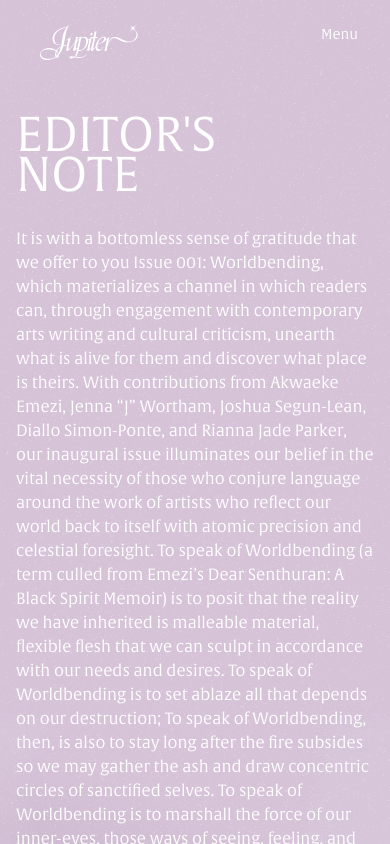
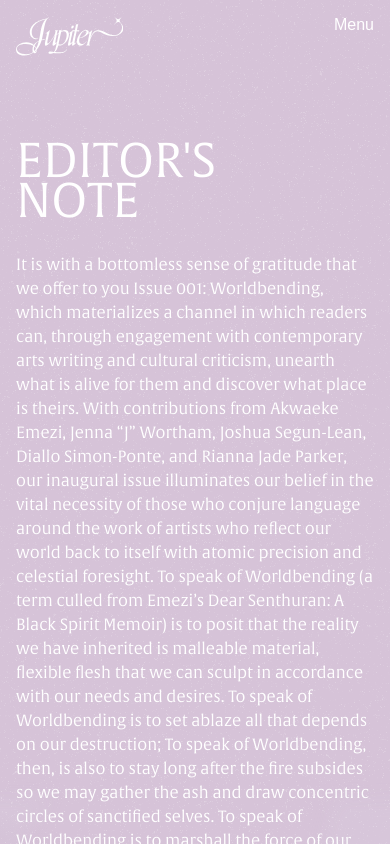
Before and after one commit to lizetteayala1211/jupiter-mag, a Next.js app: page / in a window 390 px wide. Shown: the top 844 px of the page. Built offline with nearby package versions, Linux system fonts and the light colour scheme; no server answers; a web font is replaced by a local one.

Commit message:
quick and dirty fix for menu, NEEDS TO BE FIXED

```diff
--- a/src/components/base/index.tsx
+++ b/src/components/base/index.tsx
@@ -6,6 +6,7 @@ import {
   ChildrenSection,
   Gradient,
   HeaderSection,
+  LottieContainer,
   TriggerMenuContainer,
 } from "./styled"
 import { DesktopGrain, MobileGrain } from "../GrainBackgrounds"
@@ -16,7 +17,11 @@ import {
   Footer,
   StyledComponentsRegistry,
   DynamicHeader,
+  JupiterLogo,
 } from "@/components"
+import { MobileMenuOverlay } from "../header/Mobile"
+import { JupiterAnimation } from "../home/JupiterAnimation"
+import Link from "next/link"
 
 type Props = { children: ReactNode }
 
@@ -24,9 +29,15 @@ export function Base({ children }: Props) {
   const currentPage = useCurrentPage()
   const { isMobile } = useBreakpoints()
 
+  const [showMobileMenu, setShowMobileMenu] = React.useState(false)
+
+  // todo: can useCurrentPage be broken into a more useful hook with more reusable code?
   const isHomePage = currentPage === "home"
+  const isAboutOrContactPage =
+    currentPage === "about" || currentPage === "contact"
 
-  const shouldBeStatic = !isHomePage || (isMobile && !isHomePage)
+  const shouldBeStatic = isAboutOrContactPage || (isMobile && !isHomePage)
+  const shouldBeDynamic = !isMobile && !isAboutOrContactPage
 
   return (
     <StyledComponentsRegistry>
@@ -35,9 +46,43 @@ export function Base({ children }: Props) {
         className="darker-grotesque"
       >
         <HeaderSection>
-          {shouldBeStatic ? <StaticHeader /> : <DynamicHeaderMechanism />}
+          {showMobileMenu && <MobileMenuOverlay onClose={setShowMobileMenu} />}
+          {/* todo: move dynamic header mechanism to components foldre */}
+          {shouldBeStatic ? <StaticHeader /> : null}
+          {shouldBeDynamic ? <DynamicHeaderMechanism /> : null}
         </HeaderSection>
-        <ChildrenSection>{children}</ChildrenSection>
+
+        {/* todo: need to consolidate all header components to be more readable :') */}
+        <ChildrenSection>
+          {isHomePage && (
+            <LottieContainer>
+              <JupiterAnimation />
+            </LottieContainer>
+          )}
+
+          {isMobile && isHomePage ? (
+            <div
+              style={{
+                display: "flex",
+                flexDirection: "row",
+                justifyContent: "space-between",
+                padding: "1em",
+              }}
+            >
+              <Link style={{ width: "30%" }} href="./">
+                <JupiterLogo color="white" />
+              </Link>
+
+              <div
+                style={{ zIndex: 99999 }}
+                onClick={() => setShowMobileMenu(!showMobileMenu)}
+              >
+                Menu
+              </div>
+            </div>
+          ) : null}
+          {children}
+        </ChildrenSection>
         <Ticker />
         <Footer />
       </BaseContainer>
--- a/src/components/base/styled.ts
+++ b/src/components/base/styled.ts
@@ -25,7 +25,10 @@ export const ChildrenSection = styled.section`
   grid-area: children;
   z-index: var(--z-index-three);
 `
-
+export const LottieContainer = styled.div`
+  width: 100%;
+  z-index: var(--z-index-three);
+`
 export const Gradient = styled.div`
   bottom: 0;
   width: 100%;
--- a/src/components/home/EditorsNote.tsx
+++ b/src/components/home/EditorsNote.tsx
@@ -1,4 +1,4 @@
-import { Header, JupiterLogo } from "@/components"
+import { JupiterLogo } from "@/components"
 import { BigGuy, HugeGuy, MediumGuy } from "@/utils/layout"
 import {
   DesktopEditorContainer,
@@ -24,7 +24,6 @@ export function EditorsNote() {
 
   return isMobile ? (
     <MobileEditorContainer>
-      <Header />
       <EditorCover>
         <div>Editor&apos;s</div>
         <div>Note</div>
--- a/src/components/home/index.tsx
+++ b/src/components/home/index.tsx
@@ -7,10 +7,9 @@ import {
   MobileGrain,
   Puncture,
 } from "@/components"
-import { JupiterAnimation } from "@/components/home/JupiterAnimation"
 
 // styled assets
-import { Authors, Lottie, Main } from "./styled"
+import { Authors, Main } from "./styled"
 import { AuthorBackground } from "./AuthorBackground"
 
 import { Credits } from "./Credits"
@@ -26,10 +25,6 @@ export function Home() {
       {!isMobile ? <Puncture position={{ top: "250px" }} /> : null}
 
       <Main>
-        <Lottie>
-          <JupiterAnimation />
-        </Lottie>
-
         <Authors>
           <EditorsNote />
           <div
--- a/src/components/home/styled.ts
+++ b/src/components/home/styled.ts
@@ -6,19 +6,12 @@ import styled from "styled-components"
 export const Main = styled(SharedGridMain)`
   grid-template-columns: repeat(2, 1fr);
   grid-template-rows: repeat(auto-fill, 1fr);
-  grid-template-areas:
-    "lottie lottie"
-    "authors authors";
+  grid-template-areas: "authors authors";
   font-family: "Alverata Light";
   p {
     font-size: 14px;
   }
   background-color: var(--color-article-purple);
-`
-export const Lottie = styled.section`
-  grid-area: lottie;
-  width: 100%;
-  z-index: var(--z-index-three);
 `
 
 export const Authors = styled.section`
```
